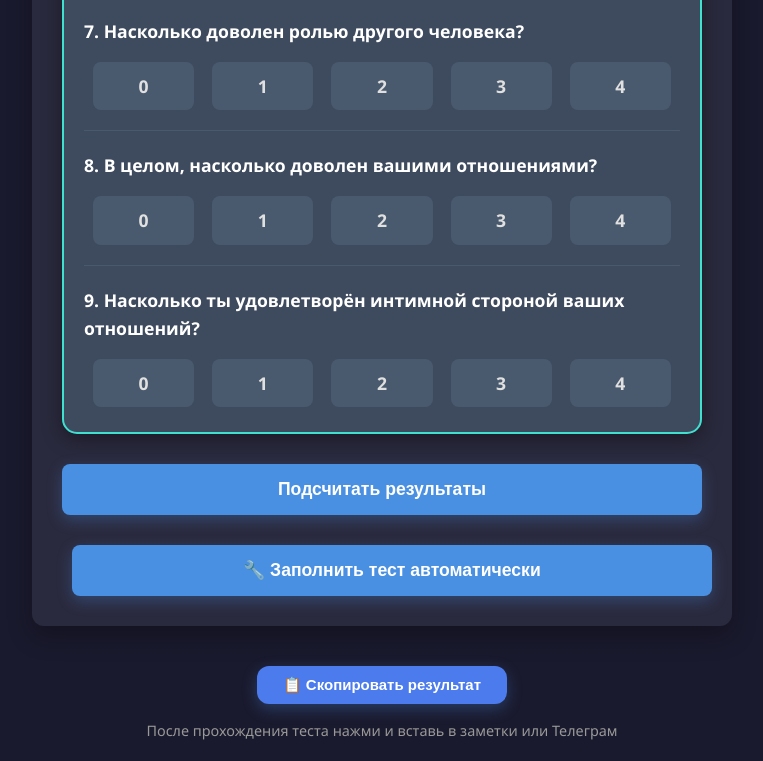
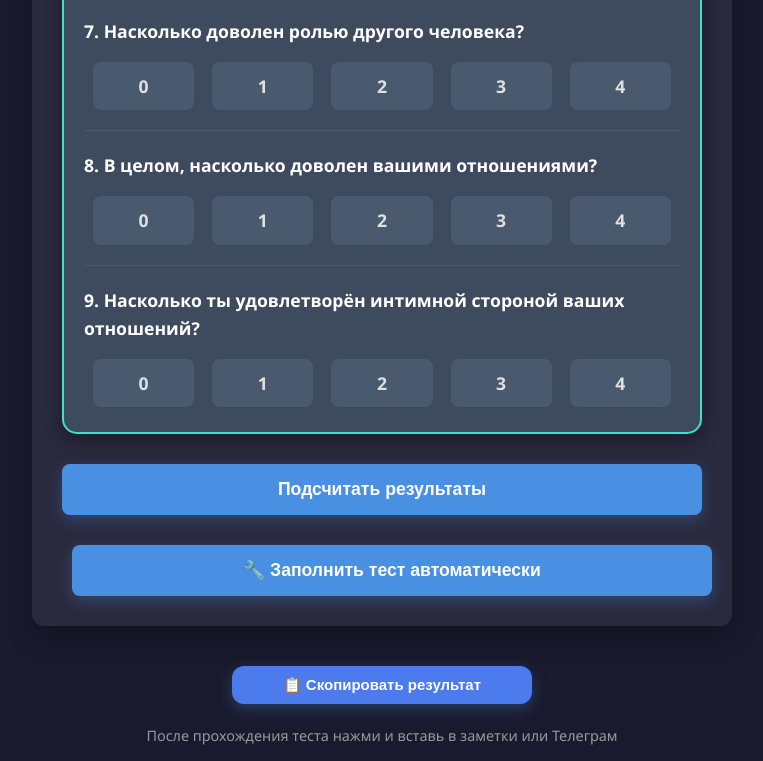
Before and after one commit to rollpk/mood-test, a plain HTML site: page index.html in a window 1280 px wide. Shown: the part 9035-9796 px from the top of the page, without its empty margins (258-1021 px from the left). Drawn offline with Linux system fonts and the light colour scheme.

Commit message:
index.html

```diff
--- a/index.html
+++ b/index.html
@@ -867,7 +867,7 @@ document.addEventListener('DOMContentLoaded', function() {
 
   <!-- Кнопка копирования -->
 <button id="copyResultBtn" style="
-    background:#4b7bec;
+   background:#4b7bec;
     color:white;
     border:none;
     padding:10px 20px;
@@ -875,9 +875,9 @@ document.addEventListener('DOMContentLoaded', function() {
     cursor:pointer;
     font-size:15px;
     transition:0.2s;
-    max-width:250px;       /* ограничиваем ширину на мобиле */
-    width:90%;             /* адаптивно растягивается чуть меньше экрана */
-    margin:0 auto 15px;    /* центрируем и добавляем отступ снизу */
+    width:100%;        /* растягиваем на всю ширину контейнера, как у основной кнопки */
+    max-width:300px;   /* ограничиваем максимальную ширину */
+    margin:10px auto 20px; /* сверху/снизу отступ, центрирование */
     display:block;
 ">📋 Скопировать результат</button>
 
```
